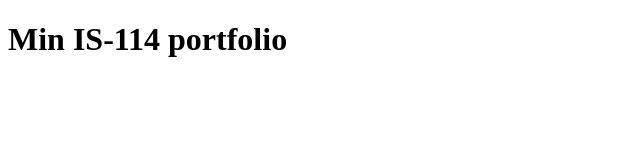
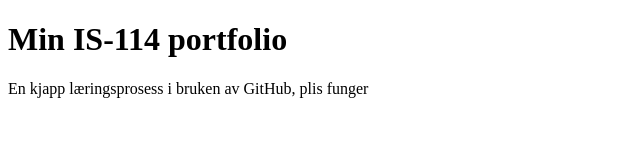
Before and after one commit to JonAarebakk/Meningsbaerende, a plain HTML site: page docs/index.html in a window 1280 px wide. Shown: the whole page, without its empty margins (0-640 px from the left). Drawn offline with Linux system fonts and the light colour scheme.

Commit message:
Update index.html

```diff
--- a/docs/index.html
+++ b/docs/index.html
@@ -7,5 +7,6 @@
 </head>
 <body>
 	<h1>Min IS-114 portfolio</h1>
+	<p>En kjapp læringsprosess i bruken av GitHub, plis funger </p>
 </body>
 </html>
```
